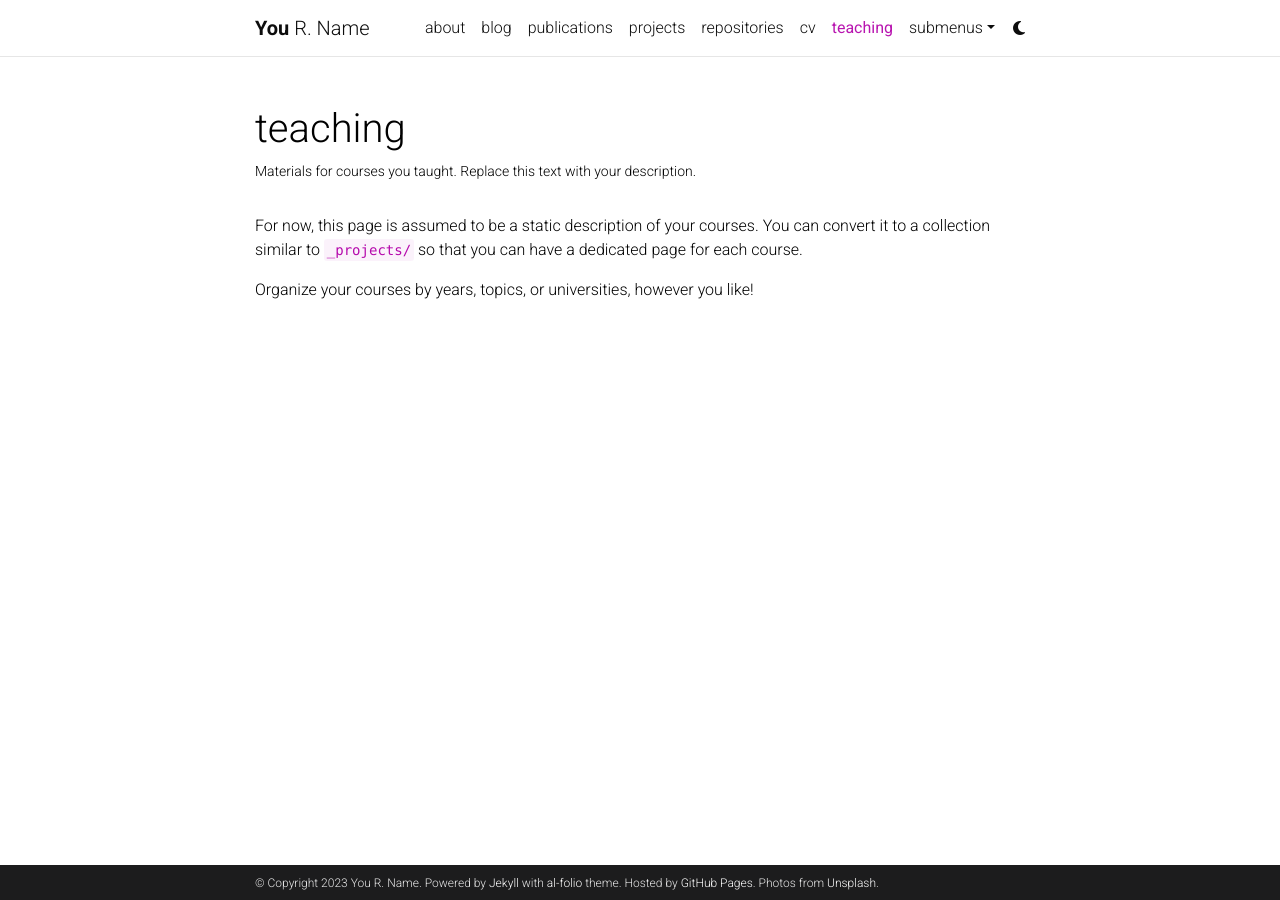
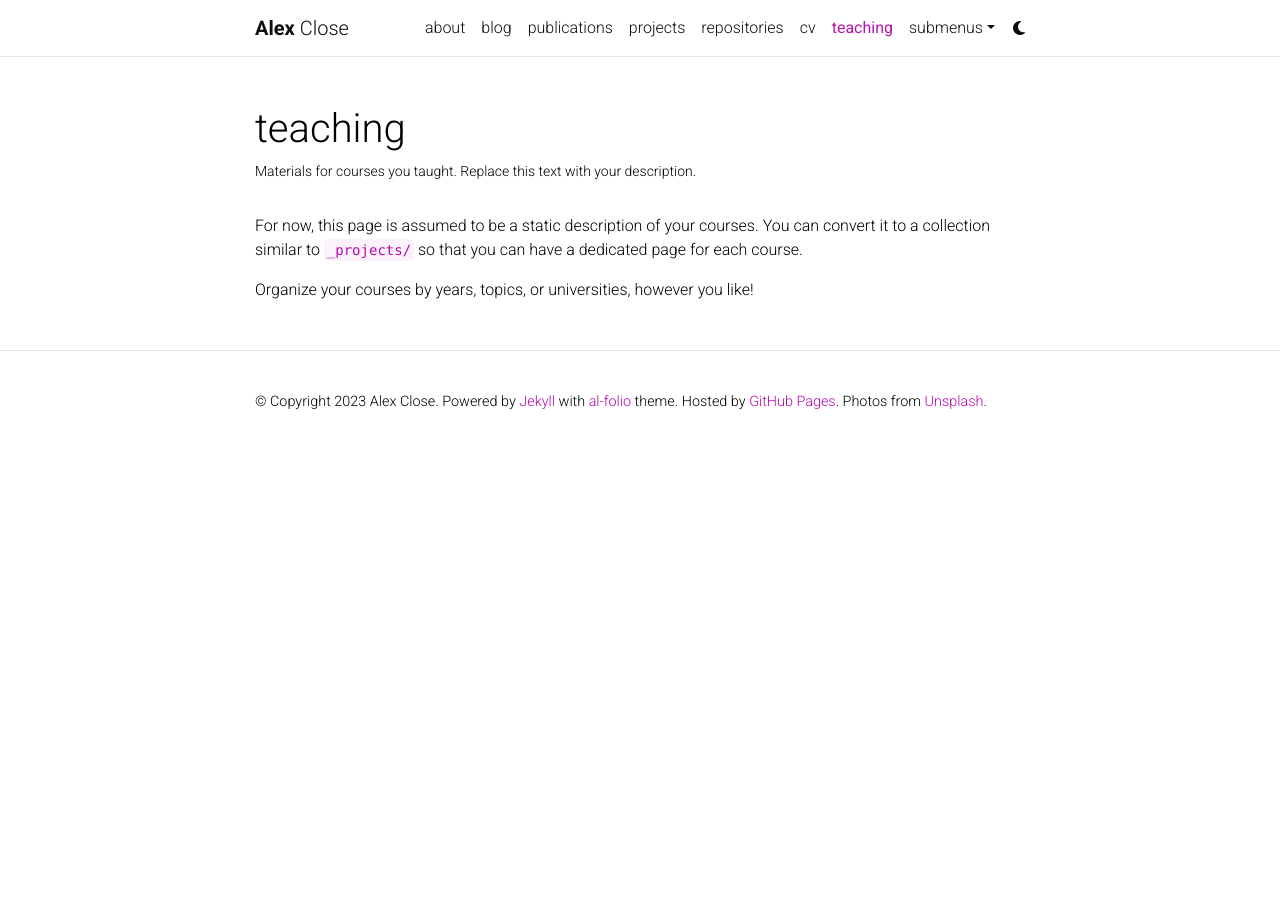
Before and after one commit to AlexClose/alexclose.github.io, a Jekyll site: the page built from _pages/teaching.md, in a window 1280 px wide. Built offline with Jekyll 4.4.1, drawn with Linux system fonts in a browser that asks for light colours; comment, search, counter and statistics services are not loaded; a style sheet for code colours, icons or effects is not loaded.

Commit message:
Update _config.yml

```diff
--- a/_config.yml
+++ b/_config.yml
@@ -3,9 +3,9 @@
 # -----------------------------------------------------------------------------
 
 title: blank # the website title (if blank, full name will be used instead)
-first_name: You
-middle_name: R.
-last_name: Name
+first_name: Alex
+middle_name:
+last_name: Close
 email: you@example.com
 description: > # the ">" symbol means to ignore newlines until "footer_text:"
   A simple, whitespace theme for academics. Based on [*folio](https://github.com/bogoli/-folio) design.
@@ -18,8 +18,8 @@
 lang: en # the language of your site (for example: en, fr, cn, ru, etc.)
 icon: ⚛️  # the emoji used as the favicon (alternatively, provide image name in /assets/img/)
 
-url: https://alshedivat.github.io # the base hostname & protocol for your site
-baseurl: /al-folio # the subpath of your site, e.g. /blog/
+url: https://alexclose.github.io # the base hostname & protocol for your site
+baseurl: /about # the subpath of your site, e.g. /blog/
 last_updated: false # set to true if you want to display last updated in the footer
 impressum_path:  # set to path to include impressum link in the footer, use the same path as permalink in a page, helps to conform with EU GDPR
 
@@ -45,14 +45,14 @@
 # will use title and url fields
 # Take a look to https://github.com/jekyll/jekyll-feed for more customization
 
-rss_icon: true
+rss_icon: false
 
 # -----------------------------------------------------------------------------
 # Layout
 # -----------------------------------------------------------------------------
 
 navbar_fixed: true
-footer_fixed: true
+footer_fixed: false
 
 # Dimensions
 max_width: 800px
@@ -71,7 +71,7 @@
 # Social integration
 # -----------------------------------------------------------------------------
 
-github_username: # your GitHub user name
+github_username: AlexClose
 gitlab_username: # your GitLab user name
 twitter_username: # your Twitter handle
 mastodon_username: # your mastodon instance+username in the format instance.tld/@username
```
